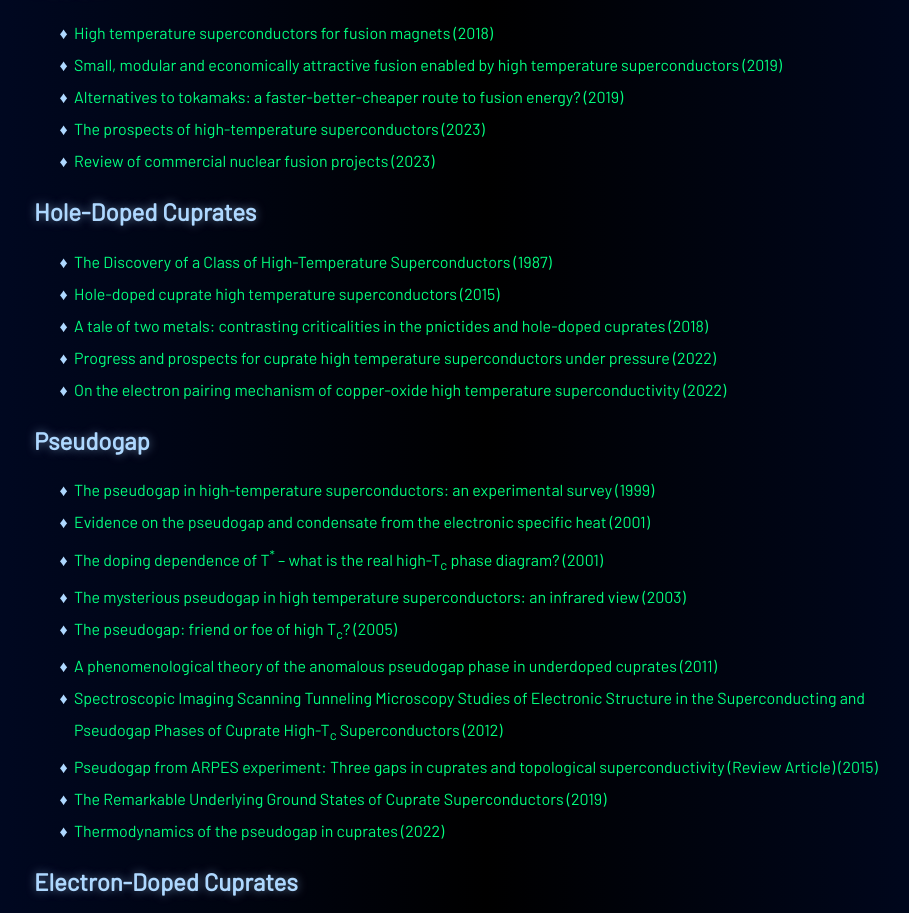
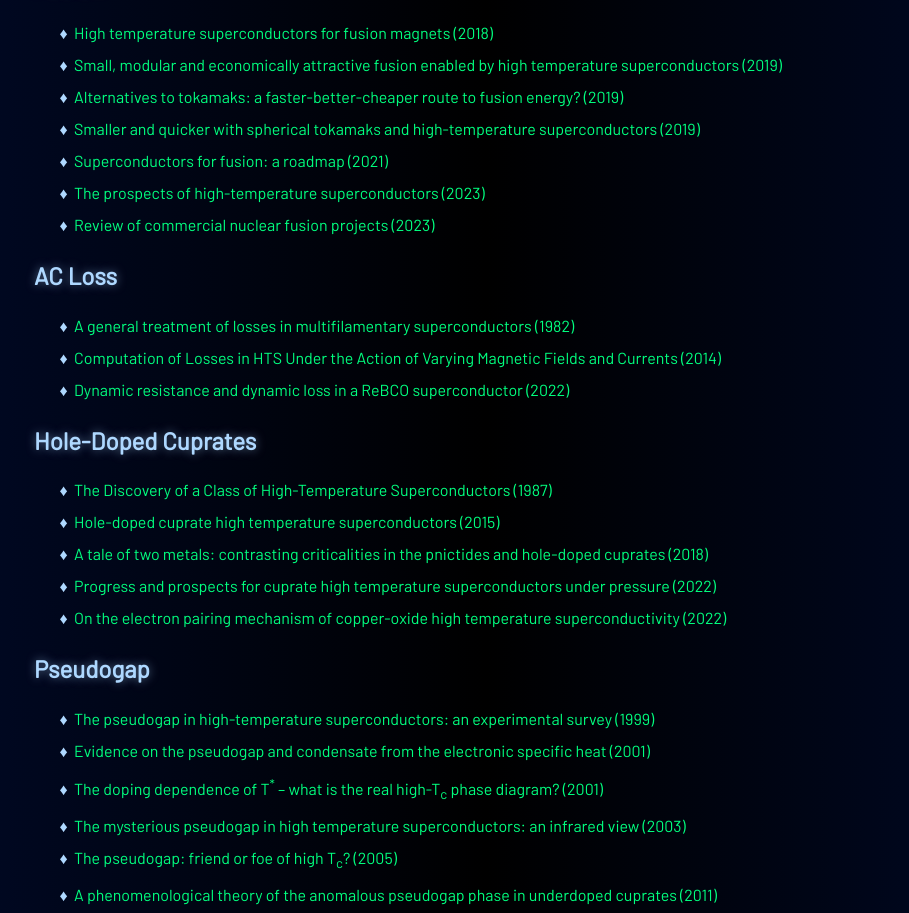
Before and after one commit to jg-storey/superconductivity, a plain HTML site: page papers.html in a window 1280 px wide. Shown: the part 1967-2880 px from the top of the page, without its empty margins (154-1063 px from the left). Drawn offline with nearby package versions, Linux system fonts and the light colour scheme.

Commit message:
Update papers.html

```diff
--- a/papers.html
+++ b/papers.html
@@ -87,9 +87,18 @@
         <li><a href="https://doi.org/10.1088/1741-4326/aad835">High temperature superconductors for fusion magnets (2018)</a></li>
         <li><a href="https://doi.org/10.1098/rsta.2018.0354">Small, modular and economically attractive fusion enabled by high temperature superconductors (2019)</a></li>
         <li><a href="https://doi.org/10.1098/rsta.2017.0431">Alternatives to tokamaks: a faster-better-cheaper route to fusion energy? (2019)</a></li>
+        <li><a href="https://doi.org/10.1098/rsta.2017.0438">Smaller and quicker with spherical tokamaks and high-temperature superconductors (2019)</a></li>
+        <li><a href="https://doi.org/10.1088/1361-6668/ac0992">Superconductors for fusion: a roadmap (2021)</a></li>
         <li><a href="https://doi.org/10.1126/science.abq4137">The prospects of high-temperature superconductors (2023)</a></li>
         <li><a href="https://doi.org/10.3389/fenrg.2023.1157394">Review of commercial nuclear fusion projects (2023)</a></li>
       </ul>
+      <h2>AC Loss</h2>
+      <ul>
+        <li><a href="https://doi.org/10.1016/0011-2275(82)90015-7">A general treatment of losses in multifilamentary superconductors (1982)</a></li>
+        <li><a href="https://doi.org/10.1109/TASC.2013.2259827">Computation of Losses in HTS Under the Action of Varying Magnetic Fields and Currents (2014)</a></li>
+        <li><a href="https://doi.org/10.1088/1361-6668/ac95d5">Dynamic resistance and dynamic loss in a ReBCO superconductor (2022)</a></li>
+      </ul>
+
       <h2>Hole-Doped Cuprates</h2>
       <ul>
         <li><a href="https://doi.org/10.1126/science.237.4819.1133">The Discovery of a Class of High-Temperature Superconductors (1987)</a></li>
```
